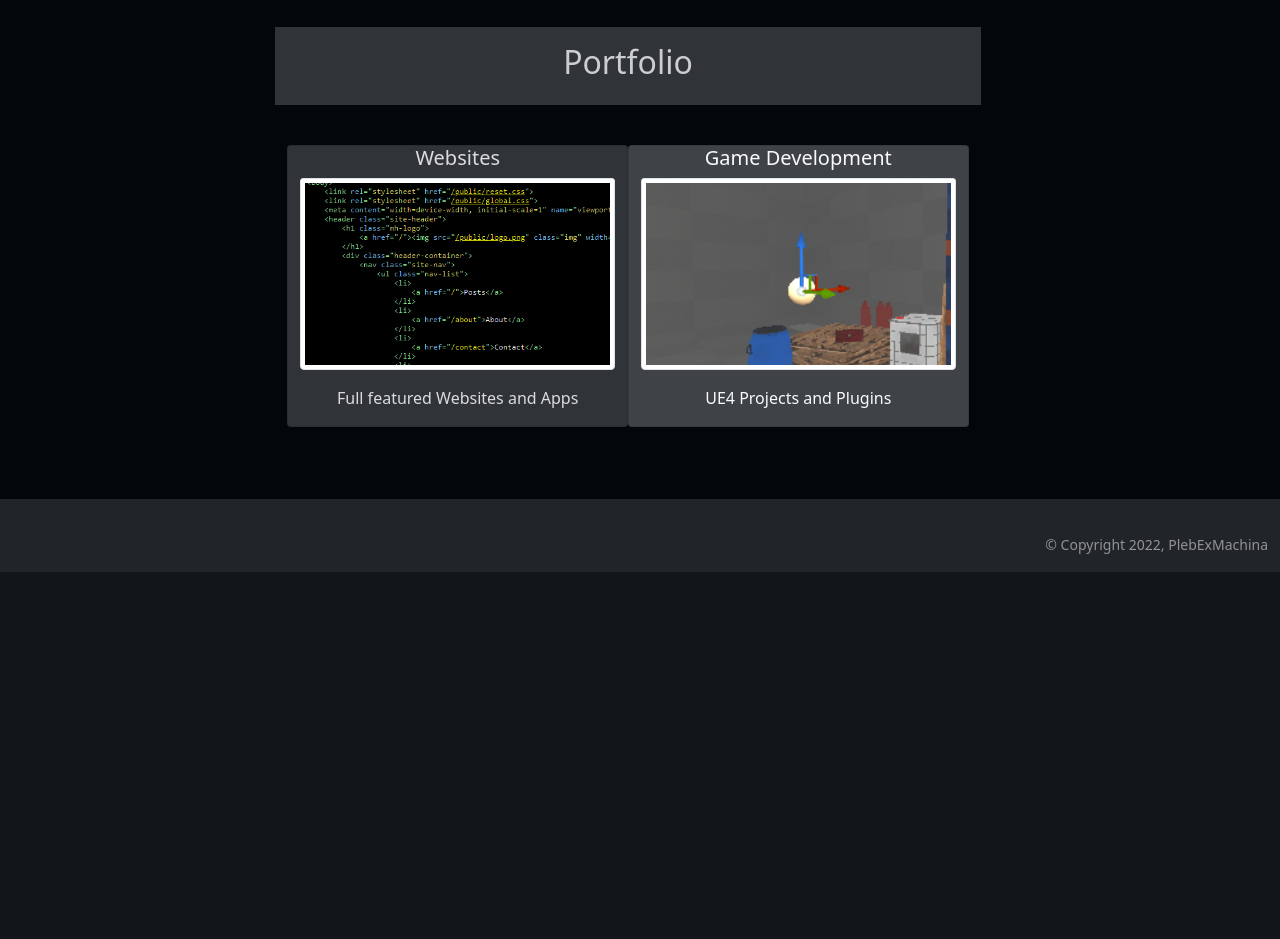
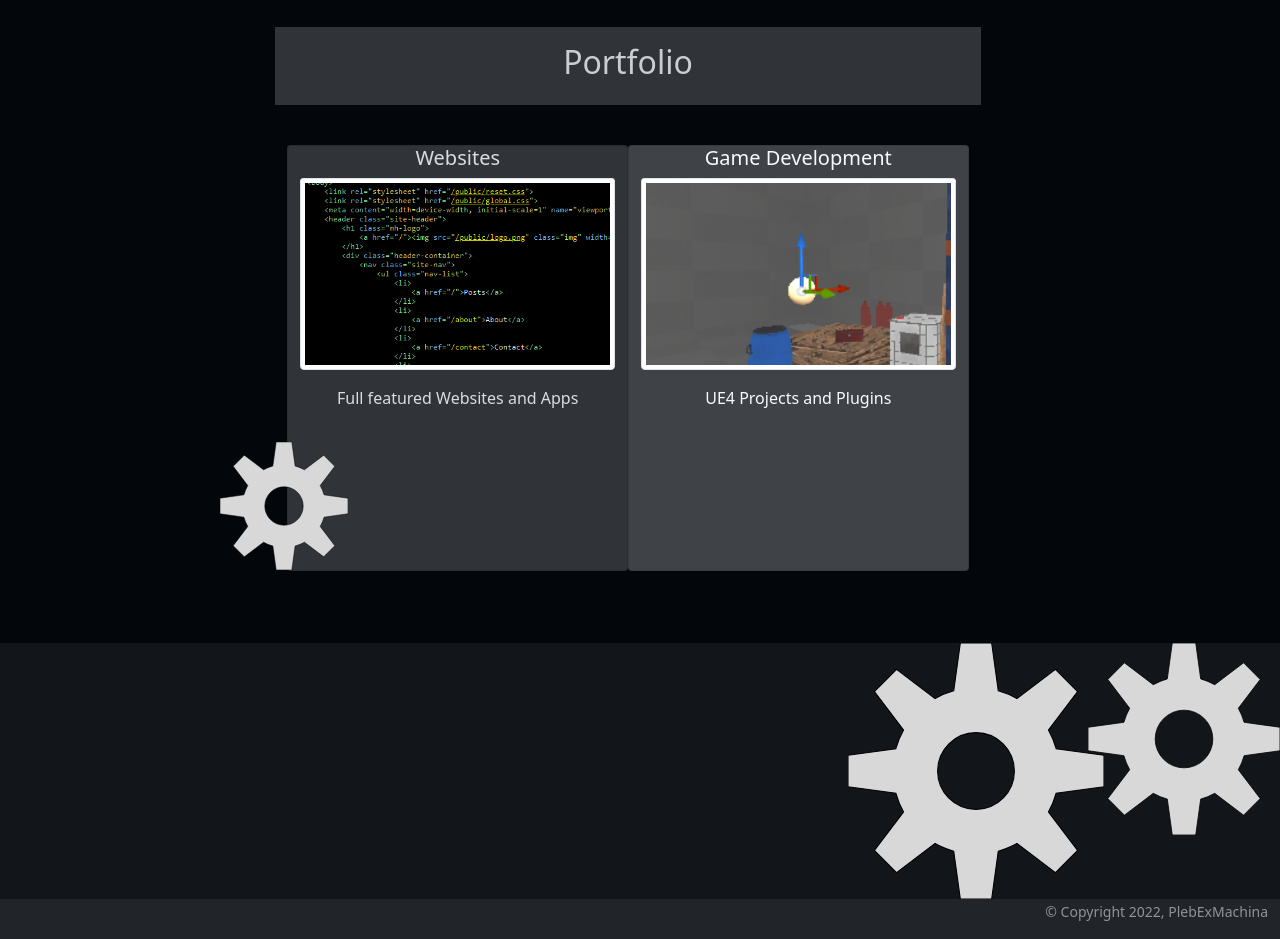
Before and after one commit to PlebExMachina/PlebExMachina.github.io, a website: page index.html in a window 1280 px wide. Shown: the part 933-1872 px from the top of the page. Before the commit the page ends 1505 px from the top, so only its background shows below. Drawn offline with nearby package versions, Linux system fonts and the light colour scheme.

Commit message:
style(index): added some extra gears to make the page feel more active

```diff
--- a/index.html
+++ b/index.html
@@ -102,6 +102,12 @@
                     <div class="card-body">
                       <p class="card-text">Full featured Websites and Apps</p>
                     </div>
+
+                    <!-- Spinning Gears -->
+                    <div class="d-none d-md-flex align-content-end justify-content-start position-relative">
+                        <div class="spinRight gear-0 r-2 clip-down-1 clip-left-5"></div>
+                    </div>
+
                 </div>
                 <div class="card col-12 col-md-6 font-darkest bg-lightest mt-3 hc">
                     <h5 class="card-title">Game Development</h5>
@@ -116,9 +122,15 @@
         </div>
   </section>
 
+    <!-- Spinning Gears -->
+    <div class="d-none d-md-flex align-content-end justify-content-end position-relative">
+        <div class="spinLeft gear-45 r-4 clip-right-5"></div>
+        <div class="spinRight gear-0 r-3 clip-left-1"></div>
+    </div>
+
   <!-- Footer -->
   <footer class="container-fluid bg">
-    <hr>
+
     <div class="d-flex justify-content-between pb-3">
         <div></div>
         <div class="text-white text-opacity-50"><small>&copy; Copyright 2022, PlebExMachina</small></div>
```
